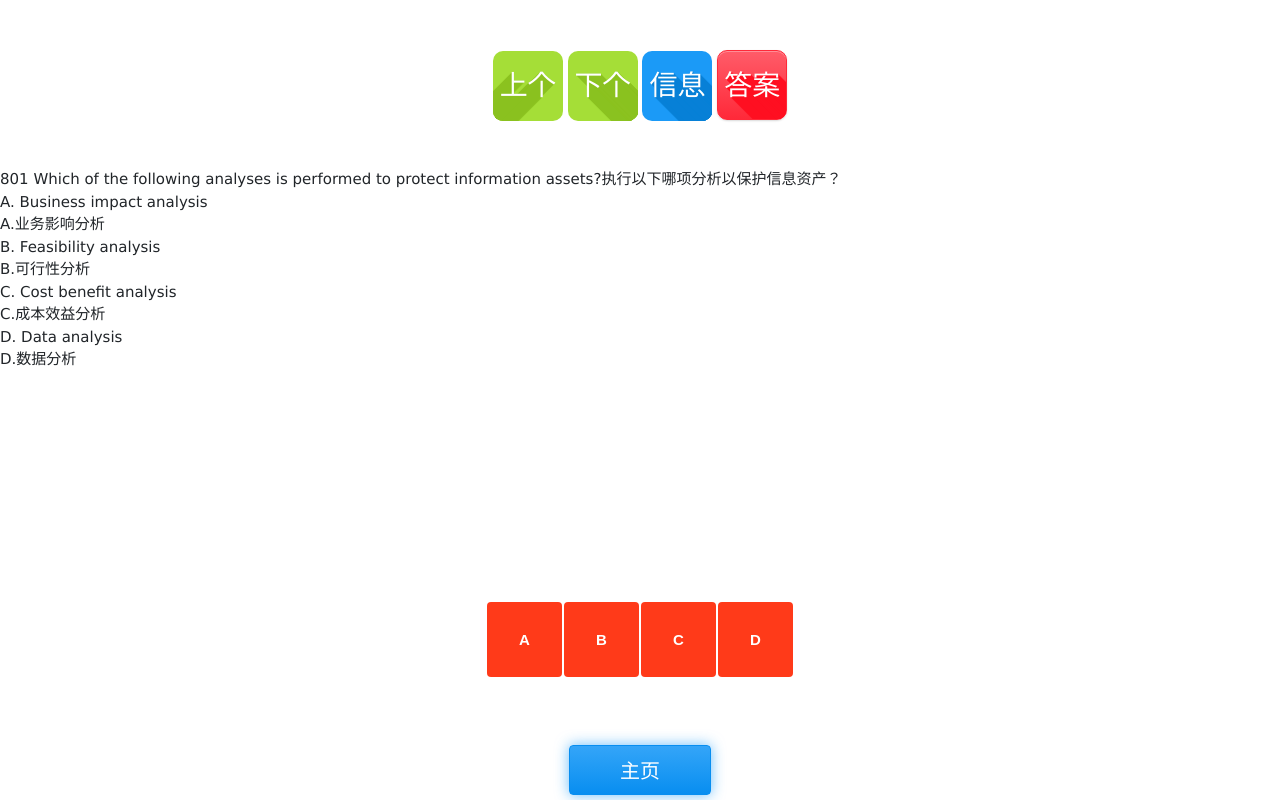
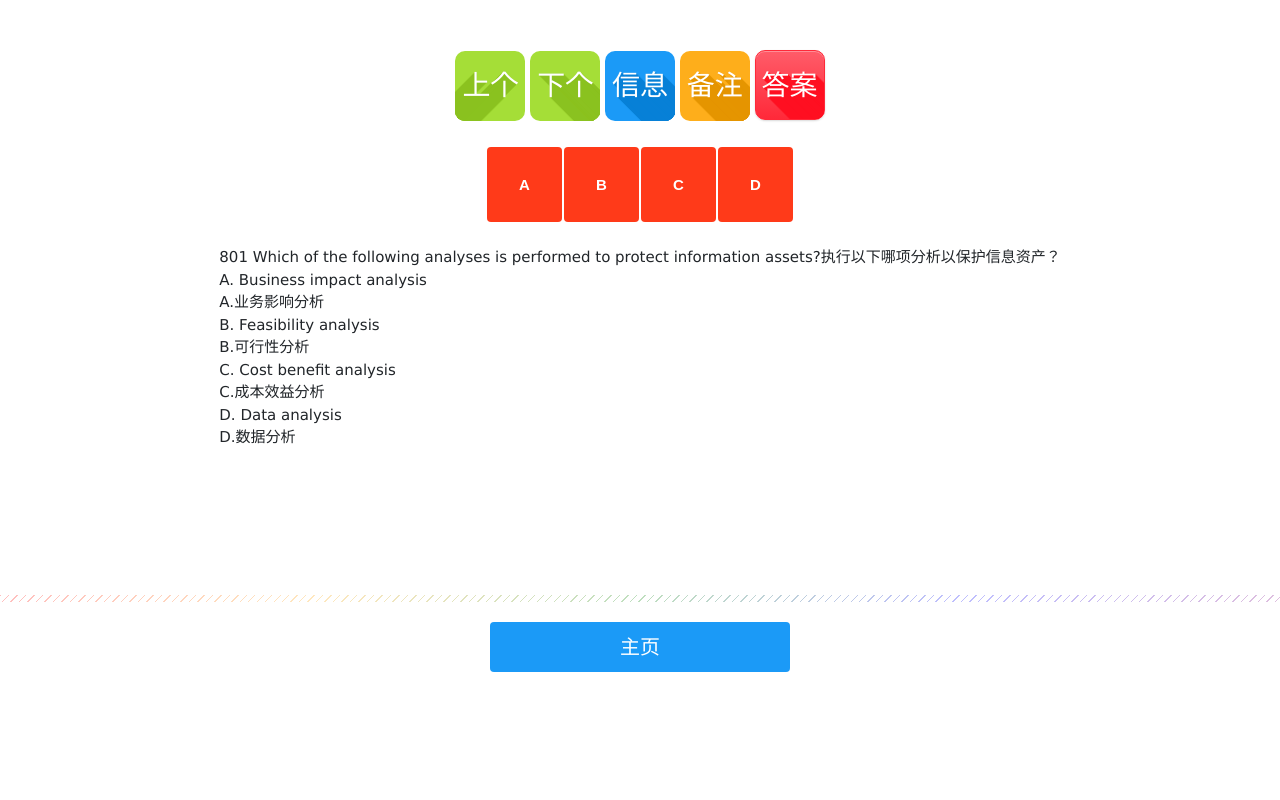
Before and after one commit to Ronglaiz/QuestionsBank, a Django app: page /query_normal_questions in a window 1280 px wide. Run offline with Django 4.2, Linux system fonts and the light colour scheme; data comes from the database, SQL or seed files in the repository; both versions use the stored data as it was after the commit; some libraries are stand-ins or nearby versions.

Commit message:
3rd commits

```diff
--- a/QuestionBank/models.py
+++ b/QuestionBank/models.py
@@ -9,6 +9,7 @@ class QuestionsBank(models.Model):
     QuestionFlagged = models.BooleanField()
     QuestionCorrected = models.IntegerField()
     QuestionInCorrected = models.IntegerField()
+    QuestionComments = models.TextField()
 
 
 # 记录错题信息
--- a/QuestionBank/views.py
+++ b/QuestionBank/views.py
@@ -28,7 +28,9 @@ def query_normal_questions(request):
     Question_Content_Details = query_QuestionsBank(Question_Id_str, "QuestionContent")
     Question_Content_Details_List = process_Question_Content(Question_Content_Details)
     Correct_Answer = query_QuestionsBank(Question_Id_str, "QuestionAnswer")
+    print(Question_Id_str)
     Question_Correct_Rate = correct_rate_cal(Question_Id_str)
+    Questions_Comments = query_QuestionsBank(Question_Id_str, "QuestionComments")
     is_normal_or_error = "0"
     """
     返回数据到前端
@@ -53,6 +55,7 @@ def query_error_questions(request):
     Question_Content_Details_List = process_Question_Content(Question_Content_Details)
     Correct_Answer = query_QuestionsBank(Question_Id_str, "QuestionAnswer")
     Question_Correct_Rate = correct_rate_cal(Question_Id_str)
+    Questions_Comments = query_QuestionsBank(Question_Id_str, "QuestionComments")
     is_normal_or_error = "1"
     """
     返回数据到前端
@@ -97,7 +100,8 @@ def prev_question(request):
         Question_Content_Details = query_QuestionsBank(prevQuestionNo_str, "QuestionContent")
         Correct_Answer = query_QuestionsBank(prevQuestionNo_str, "QuestionAnswer")
         Question_Correct_Rate = correct_rate_cal(prevQuestionNo_str)
-        # 新增加，对选项进行会车换行
+        Questions_Comments = query_QuestionsBank(Question_Id_str, "QuestionComments")
+        # 新增加，对选项进行回车换行
         Question_Content_Details_List = process_Question_Content(Question_Content_Details)
         """
         将刷题编号写入数据库QuestioningInfo中
@@ -117,6 +121,7 @@ def next_question(request):
     if currentQuestionNo == "":
         nextQuestionNo_str = "001"
     else:
+        print(is_normal_or_error)
         if is_normal_or_error == "0":
             nextQuestionNo = int(currentQuestionNo) + 1
             nextQuestionNo_str = question_id_convert(nextQuestionNo)
@@ -139,7 +144,8 @@ def next_question(request):
         Question_Content_Details = query_QuestionsBank(nextQuestionNo_str, "QuestionContent")
         Correct_Answer = query_QuestionsBank(nextQuestionNo_str, "QuestionAnswer")
         Question_Correct_Rate = correct_rate_cal(nextQuestionNo_str)
-        # 新增加，对选项进行会车换行
+        Questions_Comments = query_QuestionsBank(Question_Id_str, "QuestionComments")
+        # 新增加，对选项进行回车换行
         Question_Content_Details_List = process_Question_Content(Question_Content_Details)
         """
         将刷题编号写入数据库QuestioningInfo中
@@ -158,23 +164,25 @@ def check_answer(request):
     SelectedAnswer = request.GET.get("raido_list")
     Question_Id_str = request.GET.get("text_QuestionNo")
     checkAnswer_Notification = request.GET.get("checkAnswer_Notification")
-
+    is_normal_or_error = request.GET.get("is_normal_or_error")
     Question_Content_Details = query_QuestionsBank(Question_Id_str, "QuestionContent")
     Question_Content_Details_List = process_Question_Content(Question_Content_Details)
     Correct_Answer = query_QuestionsBank(Question_Id_str, "QuestionAnswer")
-    Question_Correct_Rate = correct_rate_cal(Question_Id_str)
+    Questions_Comments = query_QuestionsBank(Question_Id_str, "QuestionComments")
     try:
         Question_Content = QuestionsBank.objects.get(QuestionId=Question_Id_str)
         QuestionCorrected = Question_Content.QuestionCorrected
         QuestionInCorrected = Question_Content.QuestionInCorrected
         # 将前端传入的答案和正确答案对比
+        print("123")
         if SelectedAnswer == Correct_Answer:
             QuestionCorrected_Count = QuestionCorrected + 1
-            Question_Corrected_or_Not = QuestionsBank.objects.filter(QuestionId=Question_Id_str).update(
+            QuestionsBank.objects.filter(QuestionId=Question_Id_str).update(
                 QuestionCorrected=QuestionCorrected_Count)
         elif SelectedAnswer != Correct_Answer:
-            QuestionInCorrected_Count = QuestionCorrected + 1
-            Question_Corrected_or_Not = QuestionsBank.objects.filter(QuestionId=Question_Id_str).update(
+            QuestionInCorrected_Count = QuestionInCorrected + 1
+            print(QuestionInCorrected_Count)
+            QuestionsBank.objects.filter(QuestionId=Question_Id_str).update(
                 QuestionInCorrected=QuestionInCorrected_Count)
             """这里要加上向QuestionErrorInfo表里插Question_Id_str的步骤"""
             try:
@@ -183,12 +191,38 @@ def check_answer(request):
                 try:
                     max_Question_Id = QuestionErrorInfo.objects.aggregate(Max('id'))
                     max_Question_Id_value = max_Question_Id['id__max']
-                    max_Question_Id_n = max_Question_Id_value + 1
+                    print(max_Question_Id_value)
+                    if max_Question_Id_value is None:
+                        max_Question_Id_n = 1
+                    else:
+                        max_Question_Id_n = max_Question_Id_value + 1
                     QuestionErrorInfo.objects.create(id=max_Question_Id_n, ErrorQuestionId=Question_Id_str)
                 except:
                     DB_Notification = "数据库异常"
     except:
         checkAnswer_Notification = "对比失败！"
+    # 刷新rate
+    Question_Correct_Rate = correct_rate_cal(Question_Id_str)
+    return render(request, "query_questions.html", locals())
+
+
+# 这里是插入comment值的
+def insert_comment(request):
+    comments_posted = request.GET.get('Comments_posted')
+    print(comments_posted)
+    Question_Id_str = request.GET.get("text_QuestionNo")
+    try:
+        prev_comment = query_QuestionsBank(Question_Id_str, "QuestionComments")
+        current_comment = prev_comment + "\n" + comments_posted
+        QuestionsBank.objects.filter(QuestionId=Question_Id_str).update(QuestionComments=current_comment)
+    except:
+        checkAnswer_Notification = "插入备注失败！"
+
+    Question_Content_Details = query_QuestionsBank(Question_Id_str, "QuestionContent")
+    Question_Content_Details_List = process_Question_Content(Question_Content_Details)
+    Correct_Answer = query_QuestionsBank(Question_Id_str, "QuestionAnswer")
+    Question_Correct_Rate = correct_rate_cal(Question_Id_str)
+    Questions_Comments = query_QuestionsBank(Question_Id_str, "QuestionComments")
     return render(request, "query_questions.html", locals())
 
 
@@ -219,6 +253,8 @@ def query_QuestionsBank(query_string, flag):
             return Question_Content.QuestionCorrected
         elif flag == "QuestionInCorrected":
             return Question_Content.QuestionInCorrected
+        elif flag == "QuestionComments":
+            return Question_Content.QuestionComments.replace('\r', '\\r').replace('\n', '\\n')
     except:
         return ""
 
@@ -246,6 +282,8 @@ def correct_rate_cal(Question_Id):
     Question_InCorrected = query_QuestionsBank(Question_Id, "QuestionInCorrected")
     if Question_InCorrected == 0:
         Question_Correct_Rate = "100%"
+        if Question_Corrected == 0:
+            Question_Correct_Rate = "0%"
     else:
         Question_Correct_Rate = '{:.0%}'.format(Question_Corrected / (Question_Corrected + Question_InCorrected))
     return Question_Correct_Rate
--- a/QuestionsBank/urls.py
+++ b/QuestionsBank/urls.py
@@ -24,5 +24,6 @@ urlpatterns = [
     path('next_question', views.next_question),
     path('prev_question', views.prev_question),
     path('check_answer', views.check_answer),
+    path('insert_comment', views.insert_comment),
 
 ]
--- /dev/null
+++ b/static/hr.css
@@ -0,0 +1,8 @@
+.hr-twill-colorful {
+    border: 0;
+    padding: 3px;
+    background: linear-gradient(135deg, red, orange,green, blue, purple);
+    --mask-image: repeating-linear-gradient(135deg, #000 0px, #000 1px, transparent 1px, transparent 6px);
+    -webkit-mask-image: var(--mask-image);
+    mask-image: var(--mask-image);
+}
--- a/templates/query_questions.html
+++ b/templates/query_questions.html
@@ -13,6 +13,7 @@
     <link rel="stylesheet" href="/static/buttons.css">
     <link rel="stylesheet" href="/static/radio.css">
     <link rel="stylesheet" href="/static/checkbox.css">
+    <link rel="stylesheet" href="/static/hr.css">
     <link rel="stylesheet" href="https://www.w3schools.com/w3css/4/w3.css">
     <style></style>
 </head>
@@ -55,10 +56,30 @@
         let Question_Id = document.getElementById("text_QuestionNo").value;
         let Question_Answer = document.getElementById("text_Question_Answer").value;
         let Question_Correct_Rate = document.getElementById("text_Correct_Rate").value;
-        let alert_info = "问题编号：" + Question_Id + "\u000a" + "问题答案：" + Question_Answer + "\u000a" + "正  确  率：" + Question_Correct_Rate;
+        let Question_Comments = document.getElementById("text_Question_Comments").value;
+        let alert_info = "问题编号：" + Question_Id + "\u000a" + "问题答案：" + Question_Answer + "\u000a" + "正  确  率：" + Question_Correct_Rate + "\u000a" + "问题备注：" + Question_Comments;
         alert(alert_info)
     }
-
+    function MainPage(){
+        //提交数据到后端
+        document.main_form.action="/main_page";
+        document.main_form.submit();
+    }
+    function InsertComments(){
+        //提交数据到后端
+        document.main_form.action="/insert_comment";
+        document.main_form.submit();
+    }
+    function InsertCommentsPrompt() {
+        let name = prompt("请输入备注", "");
+        //这里需要注意的是，prompt有两个参数，前面是提示的话，后面是当对话框出来后，在对话框里的默认值
+        if (name)//如果返回的有内容
+        {
+            document.getElementById("Comments_posted").value=name;
+            document.main_form.action="/insert_comment";
+            document.main_form.submit();
+        }
+    }
 </script>
 <body>
 <div style="width: 100px; height: 50px; display: flex; align-items: center;"></div>
@@ -71,28 +92,20 @@
     <!-- 第四个按钮：答案对比 -->
     <input class="button button-action button-box button-giant button-longshadow-left" type="button" id = "prevQuestion" name="prevQuestion"  value="上个" onclick="PrevQuestion()">
     <input class="button button-action button-box button-giant button-longshadow-right" type="button" id = "nextQuestion" name="nextQuestion"  value="下个" onclick="NextQuestion()">
-    <input class="button button-primary button-box button-giant button-longshadow-right" type="button" id = "checkAnswer" name="checkAnswer"  value="信息" onclick="QuestionInfo()">
+    <input class="button button-primary button-box button-giant button-longshadow-right" type="button" id = "checkInfo" name="checkInfo"  value="信息" onclick="QuestionInfo()">
+    <input class="button button-highlight button-box button-giant button-longshadow-right" type="button" id = "checkComments" name="checkComments"  value="备注" onclick="InsertCommentsPrompt()">
     <input class="button button-caution button-box button-raised button-giant button-longshadow" type="button" id = "checkAnswer" name="checkAnswer"  value="答案" onclick="CheckAnswer()">
+
+
     <br>
     <!-- 几个隐藏的文本框，提示一些信息：问题编号；问题详细内容；问题答案；问题的正确率-->
     <input style="border:none;outline:medium;text-align:center;" size="5" type="hidden" id = "text_QuestionNo" name="text_QuestionNo" readonly  >
     <input style="border:none;outline:medium;text-align:center;" size="5" type="hidden" id = "text_Question_Answer" name="text_Question_Answer" readonly >
     <input style="border:none;outline:medium;text-align:center;" size="5" type="hidden" id = "text_Correct_Rate" name="text_Correct_Rate" readonly >
-    <input style="border:none;outline:medium;text-align:center;" size="5" type="hidden" id = "is_normal_or_error" name="is_normal_or_error" value="{{ is_normal_or_error }}" readonly >
+    <input style="border:none;outline:medium;text-align:center;" size="5" type="hidden" id = "text_Question_Comments" name="text_Question_Comments" readonly >
+    <input style="border:none;outline:medium;text-align:center;" size="5" type="hidden" id = "Comments_posted" name="Comments_posted" readonly >
+    <input style="border:none;outline:medium;text-align:center;" size="5" type="hidden" id = "is_normal_or_error" name="is_normal_or_error" readonly >
     <input style="border:none;outline:medium;text-align:center; color:#FF0000;" size="15" type="text" id = "checkAnswer_Notification" name="checkAnswer_Notification" value="{{ checkAnswer_Notification }}" readonly >
-
-    <!-- 这里是显示题目的地方 -->
-    <div style="height: 410px; overflow-y: auto;" align="left">
-        {% for Question_Content_parts in Question_Content_Details_List %}
-        <br>
-        {{ Question_Content_parts }}
-        {% endfor %}
-
-
-    </div>
-    <br>
-    <br>
-</div>
 
 <!-- 答案选择地方 -->
 <div align="center">
@@ -120,12 +133,27 @@
     </table>
 </div>
 </div>
-</form>
-<br>
-<br>
-<br>
-<form align="center" action='/main_page' method="get">
-    <input class="button button-glow button-rounded button-raised button-primary button-large" type="submit" value="主页" >
+    <!-- 这里是显示题目的地方 -->
+    <table>
+        <tr>
+            <td style="width: 10px"></td>
+            <td>
+                <div style="height: 350px; overflow-y: auto;" align="left">
+                {% for Question_Content_parts in Question_Content_Details_List %}
+                <br>
+                {{ Question_Content_parts }}
+                {% endfor %}
+                </div>
+            </td>
+            <td style="width: 10px"></td>
+        </tr>
+    </table>
+</div>
+<hr class="hr-twill-colorful">
+<div align="center">
+    <input class="button button-block button-rounded button-primary button-large" style="width:300px;"  type="button" id = "checkComments" name="checkComments"  value="主页" onclick="MainPage()">
+    <br>
+</div>
 </form>
 <script>
     //将后端传入的数据放入对应的input里面
@@ -140,8 +168,12 @@
     document.getElementById("text_Question_Answer").value=Question_Answer;
     let Question_Correct_Rate = "{{ Question_Correct_Rate }}"
     document.getElementById("text_Correct_Rate").value=Question_Correct_Rate;
+    let Questions_Comments = "{{ Questions_Comments }}"
+    document.getElementById("text_Question_Comments").value=Questions_Comments;
     let checkAnswer_Notification = "{{ checkAnswer_Notification }}"
     document.getElementById("checkAnswer_Notification").value=checkAnswer_Notification;
+    let is_normal_or_error = "{{ is_normal_or_error }}"
+    document.getElementById("is_normal_or_error").value=is_normal_or_error;
 </script>
 
 </body>
```
Also changed, not shown: db.sqlite3.
